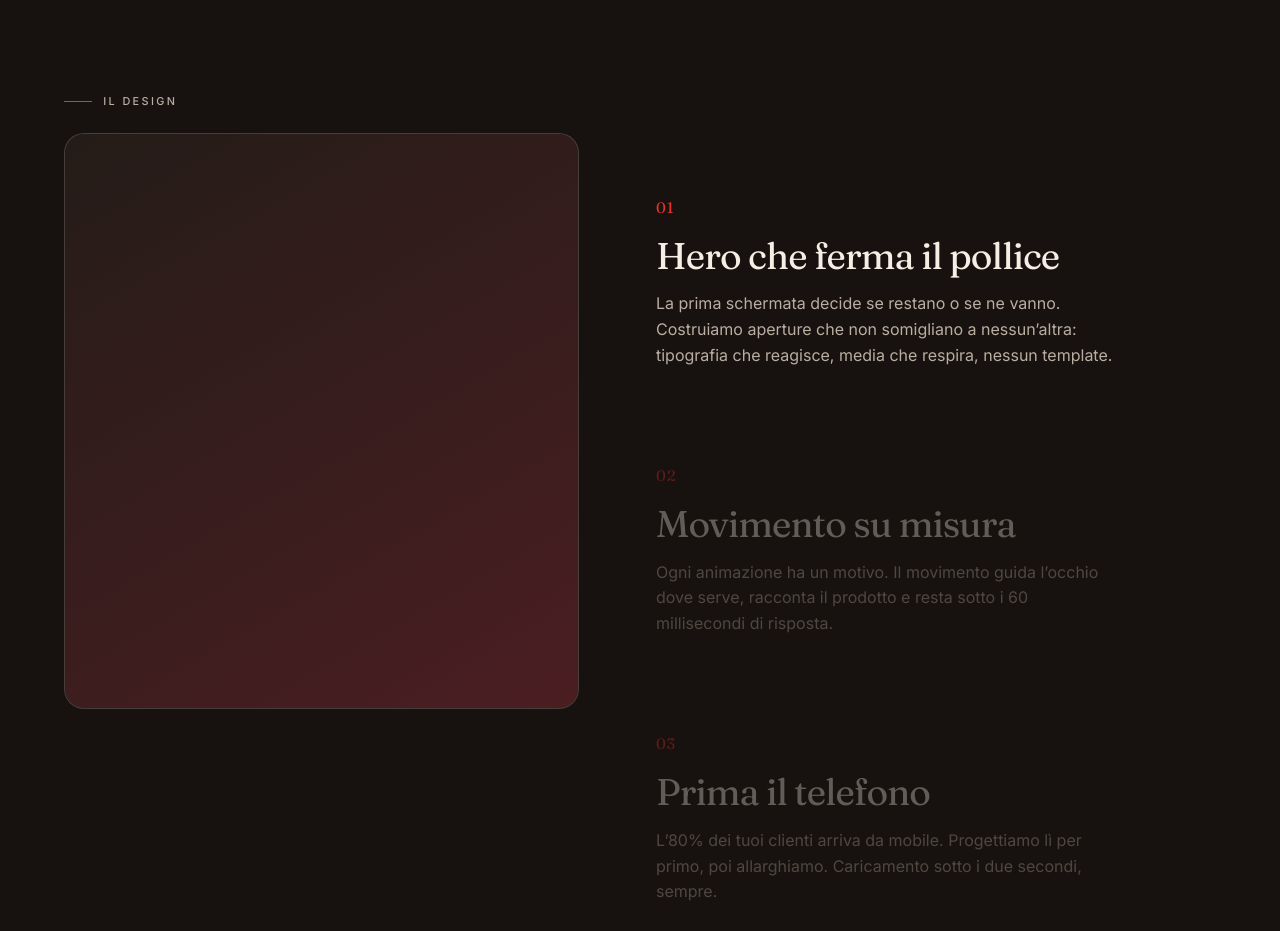
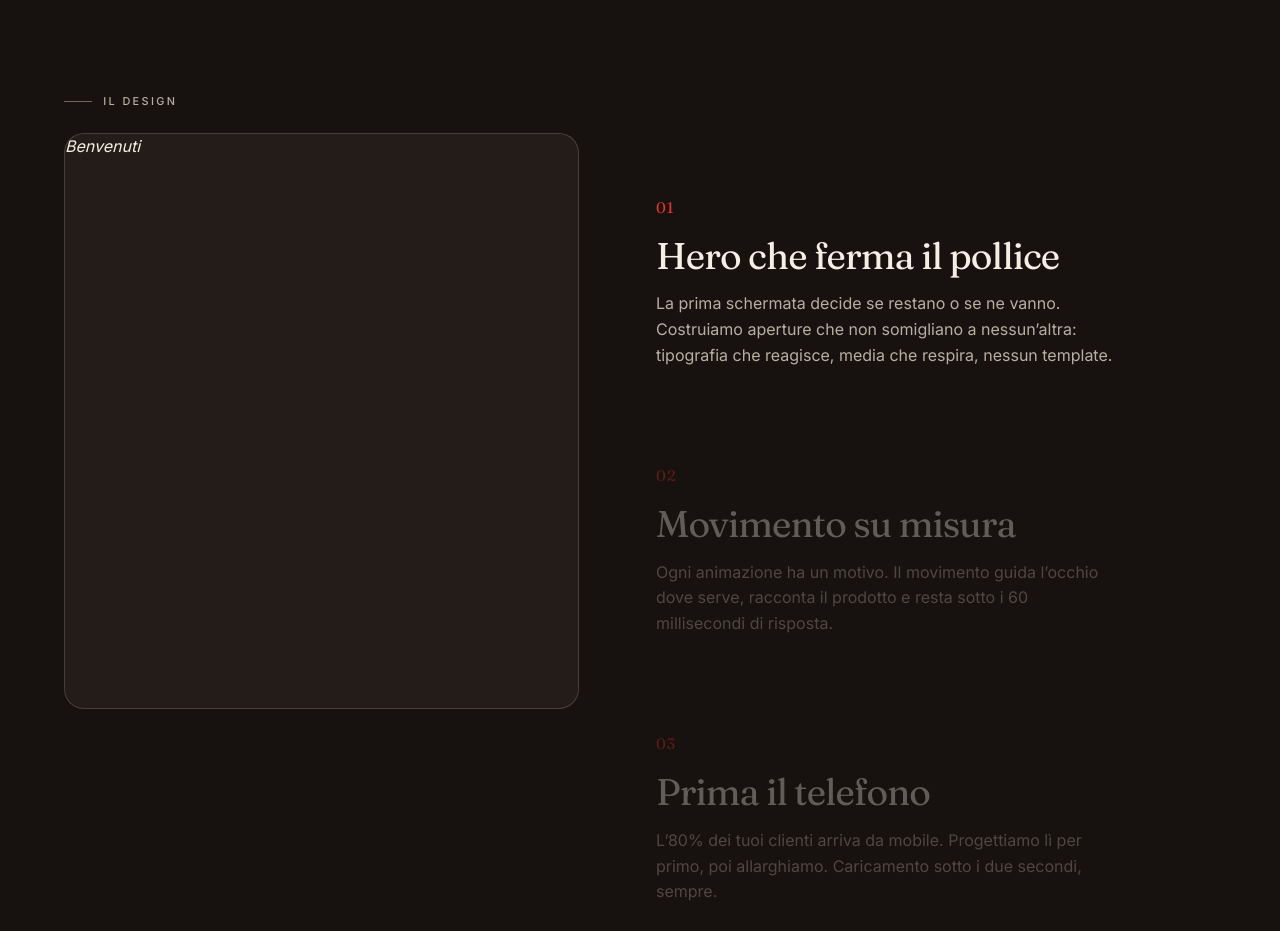
Before and after one commit to luminoagency/lumino-agency, a Next.js app: page / in a window 1280 px wide. Shown: the part 4020-4951 px from the top of the page. Built offline with nearby package versions, Linux system fonts and the light colour scheme.

Commit message:
Il design: i demo riempiono la colonna, in pausa fuori dal viewport

```diff
--- a/components/home/Process.tsx
+++ b/components/home/Process.tsx
@@ -2,6 +2,7 @@
 
 import { useEffect, useRef, useState } from 'react'
 import { registerScrollTrigger, ScrollTrigger } from './useMotion'
+import ProcessDemo from './ProcessDemos'
 
 /**
  * Sezione 6 — Il design: colonna media sticky a sinistra (72vh), tre blocchi di
@@ -74,11 +75,11 @@ export const PROCESS_STEPS: Step[] = [
   },
 ]
 
-const FALLBACK_TINT = ['var(--bordeaux)', 'var(--blue)', 'var(--violet)']
-
 export default function Process() {
   const [active, setActive] = useState(0)
+  const [visible, setVisible] = useState(false)
   const stepsRef = useRef<(HTMLDivElement | null)[]>([])
+  const sectionRef = useRef<HTMLElement>(null)
 
   useEffect(() => {
     registerScrollTrigger()
@@ -95,11 +96,22 @@ export default function Process() {
         }),
       )
 
-    return () => triggers.forEach((trigger) => trigger.kill())
+    // Fuori dalla sezione i demo si fermano: sono animazioni cicliche, e
+    // lasciarle girare a vuoto per tutta la pagina non serve a nessuno.
+    const section = sectionRef.current
+    const observer = new IntersectionObserver(([entry]) => setVisible(entry.isIntersecting), {
+      threshold: 0,
+    })
+    if (section) observer.observe(section)
+
+    return () => {
+      triggers.forEach((trigger) => trigger.kill())
+      observer.disconnect()
+    }
   }, [])
 
   return (
-    <section className="lm-section" id="design">
+    <section className="lm-section" id="design" ref={sectionRef}>
       <div className="lm-wrap">
         <p className="lm-kicker lm-reveal">Il design</p>
 
@@ -117,14 +129,7 @@ export default function Process() {
                     ))}
                   </video>
                 ) : (
-                  <div
-                    style={{
-                      width: '100%',
-                      height: '100%',
-                      background: `linear-gradient(150deg, var(--surface), ${FALLBACK_TINT[i]})`,
-                      opacity: 0.55,
-                    }}
-                  />
+                  <ProcessDemo index={i} playing={visible && i === active} />
                 )}
               </div>
             ))}
```
